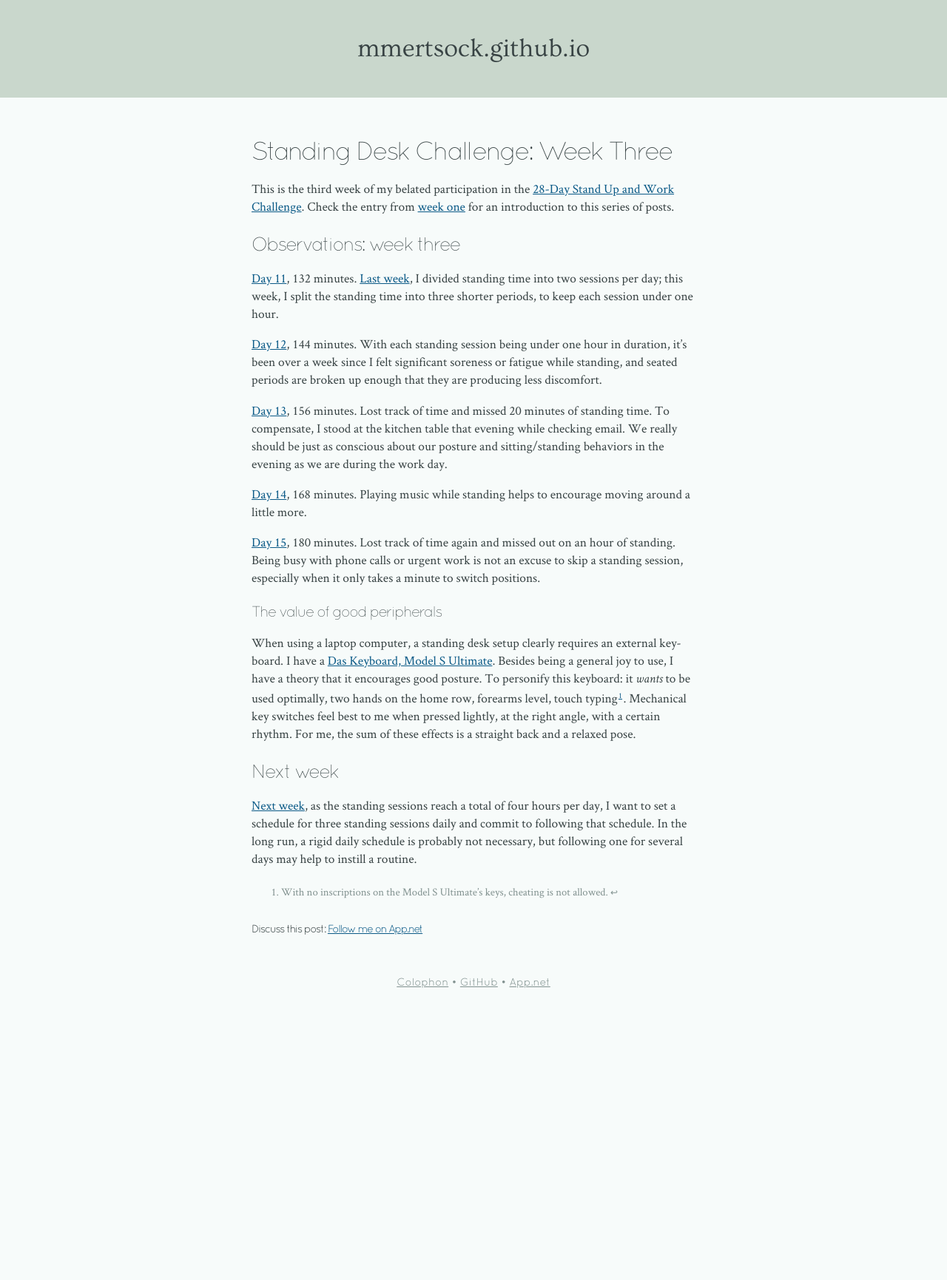
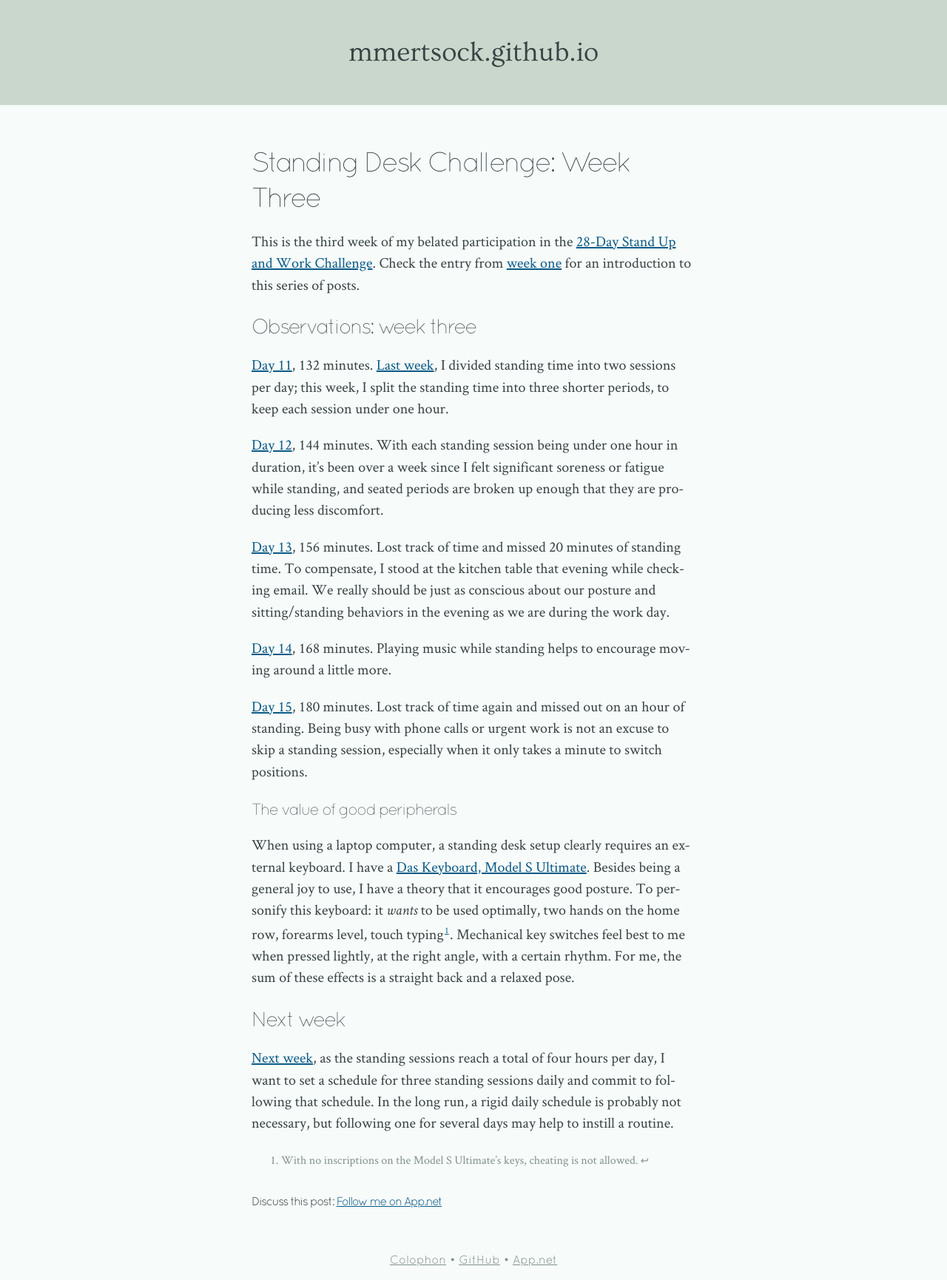
Before and after one commit to mmertsock/mmertsock.github.io, a Jekyll site: the page built from _posts/2014-01-21-standing-desk-week-3.md, in a window 1280 px wide. Shown: the whole page at 74% size. Built offline with Jekyll 4.4.1, drawn with Linux system fonts in a browser that asks for light colours; a script that is not in the unit is left out; before the commit the page ends 1353 px from its top, so only the background shows below that.

Commit message:
Large fonts is the thing to do these days

```diff
--- a/css/main.css
+++ b/css/main.css
@@ -87,7 +87,7 @@ a:link, a:visited { color: #0B5A87; }
 a:hover, a:active, h1 a:hover, h1 a:active { color: #0C8EFF; }
 
 body {
-    font-size: 13pt;
+    font-size: 14pt;
     line-height: 1.3;
     font-family: "HelveticaNeue-Medium", "Helvetica Neue Medium", "Helvetica Neue", Helvetica, Calibri, Arial, sans-serif;
     background-color: #f7fbfa;
@@ -102,18 +102,18 @@ h1, h2, h3 {
 }
 
 p, blockquote, li, dt, dd {
-    font: 13pt/18pt "Crimson Text", "Linden Hill", "Palatino", serif;
+    font: 15pt/22pt "Crimson Text", "Linden Hill", "Palatino", serif;
     -webkit-hyphens: auto;
     hyphens: auto;
 }
 
 code, kbd, pre, samp {
     font-family: "Source Code Pro", "Menlo", "Consolas", monospace;
-    font-size: 10pt;
+    font-size: 11pt;
 }
 
 pre {
-    line-height: 15pt;
+    line-height: 17pt;
     background-color: #f0f0f0; /* TODO */
     border-left: 6px solid #cccccc; /* TODO */
     padding: 3px 6px;
@@ -175,8 +175,8 @@ body > footer a:hover, body > footer a:active {
 body > footer p {
     font-family: "Quicksand", "HelveticaNeue-Light", "Helvetica", sans-serif;
     font-weight: 400;
-    font-size: 11pt;
-    line-height: 16pt;
+    font-size: 12pt;
+    line-height: 18pt;
     -webkit-hyphens: none;
     hyphens: none;
     /* letter-spacing: -1pt; */
@@ -188,13 +188,13 @@ article footer {
 }
 
 article footer li {
-    font-size: 11pt;
-    line-height: 16pt;
+    font-size: 12pt;
+    line-height: 18pt;
 }
 
 a.back:link, a.back:visited, a.back:hover, a.back:active {
     color: #81918F;
-    font-size: 9pt;
+    font-size: 10pt;
     text-decoration: none;
 }
 
@@ -205,7 +205,7 @@ a.back:hover, a.back:active {
 sup a {
     padding-left: 1pt;
     padding-right: 1pt;
-    font-size: 8pt;
+    font-size: 9pt;
 }
 
 nav li {
@@ -234,8 +234,8 @@ blockquote cite:before {
 
 .post-modified {
     font-style: italic;
-    font-size: 12pt;
-    line-height: 16pt;
+    font-size: 13pt;
+    line-height: 18pt;
     margin-top: 2em;
 }
 
@@ -243,7 +243,7 @@ blockquote cite:before {
     margin-top: 2em;
     font-family: "Quicksand", "HelveticaNeue-Light", "Helvetica", sans-serif;
     font-weight: 400;
-    font-size: 11pt;
+    font-size: 12pt;
     letter-spacing: -1pt;
 }
 
```
